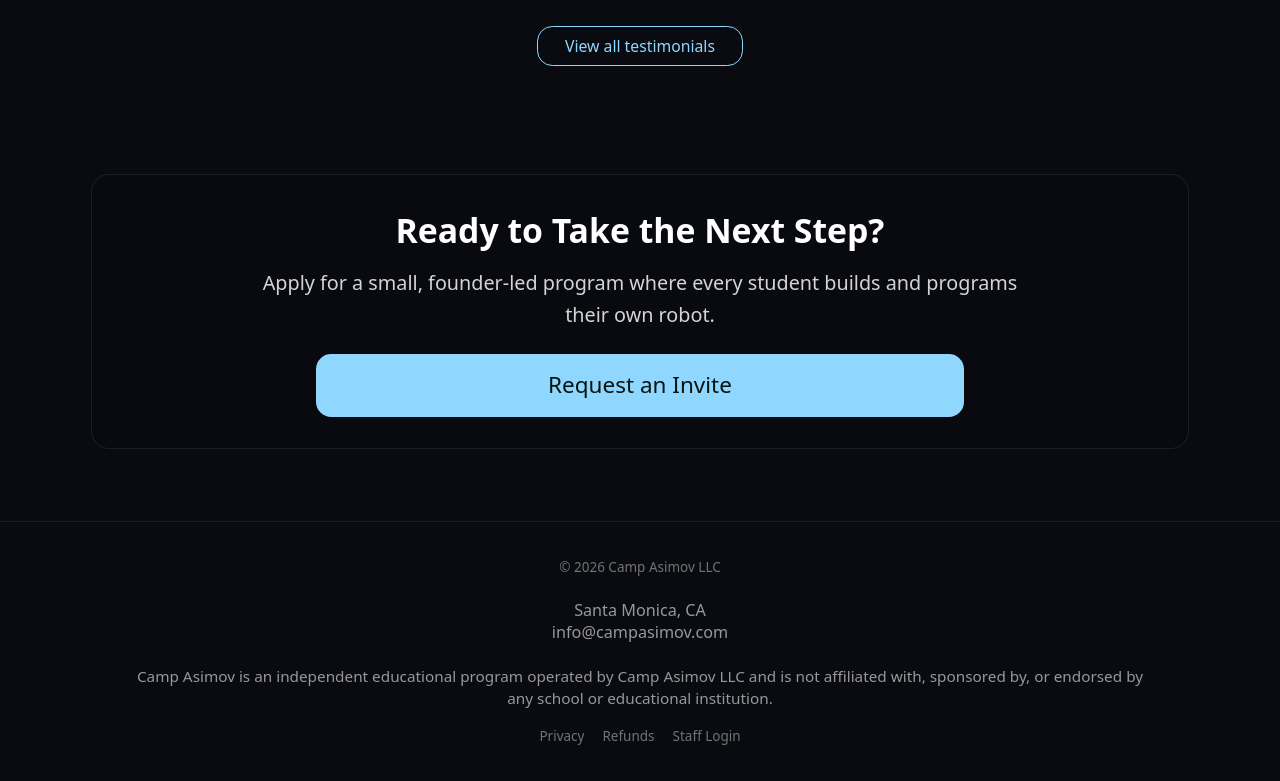
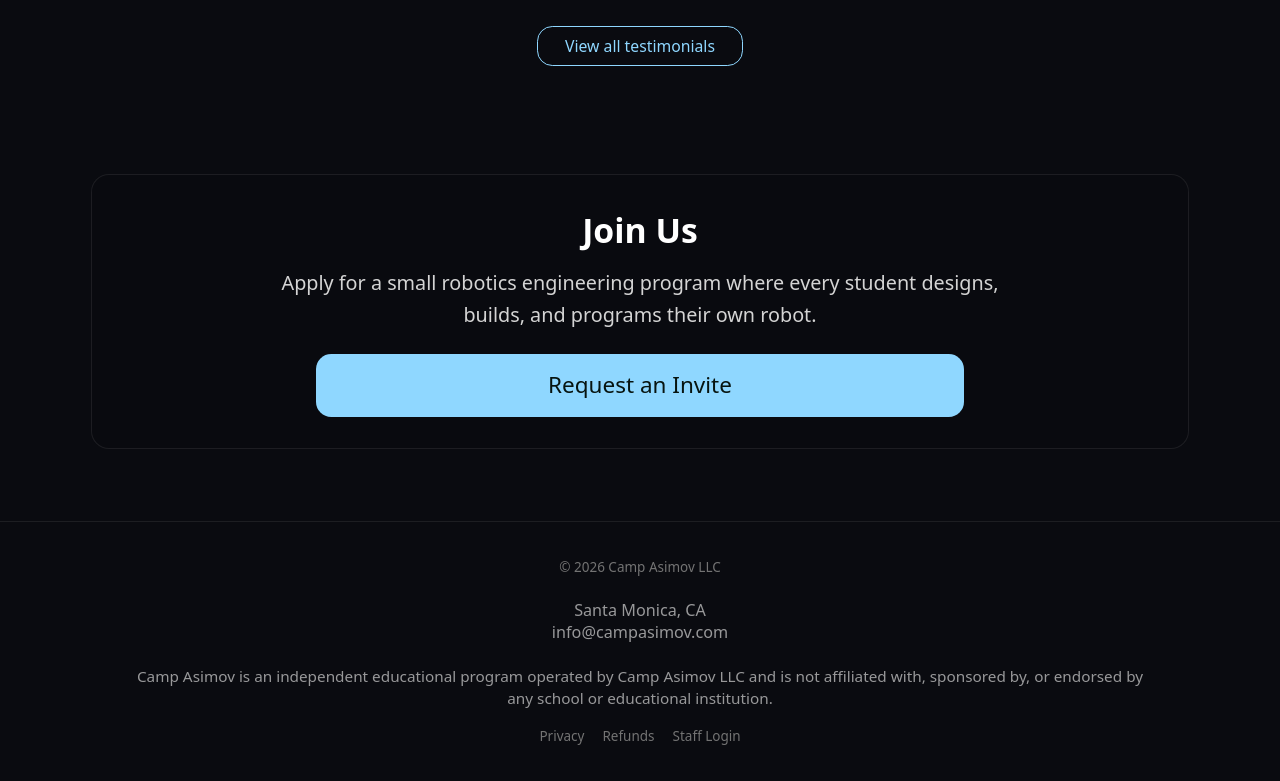
Before and after one commit to KingKumar/camp-asimov, a Next.js app: page / in a window 1280 px wide. Shown: the part 3598-4379 px from the top of the page. Built offline with nearby package versions, Linux system fonts and the light colour scheme.

Commit message:
updated CTA

```diff
--- a/components/HomePage.tsx
+++ b/components/HomePage.tsx
@@ -304,9 +304,9 @@ export default function HomePage() {
 
       <div className="mx-auto max-w-5xl px-6 pb-16">
         <div className="rounded-2xl border p-6 md:p-7 text-center" style={{ borderColor: ink.line, background: "rgba(10,12,16,0.24)" }}>
-          <h2 className="text-2xl md:text-3xl font-bold">Ready to Take the Next Step?</h2>
+          <h2 className="text-2xl md:text-3xl font-bold">Join Us</h2>
           <p className="mt-3 text-neutral-300 max-w-2xl mx-auto">
-            Apply for a small, founder-led program where every student builds and programs their own robot.
+            Apply for a small robotics engineering program where every student designs, builds, and programs their own robot.
           </p>
           <Button asChild className="mt-5 w-full max-w-xl h-14 text-xl" style={{ backgroundColor: ink.accent, color: "#071410", textShadow: "none" }}>
             <Link href="/apply">Request an Invite</Link>
```
